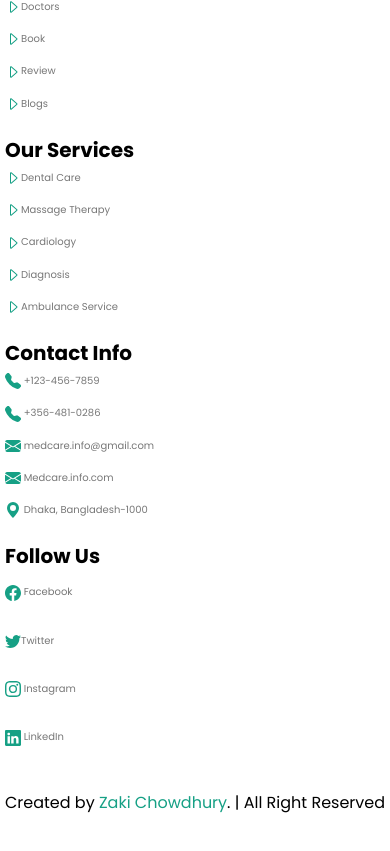
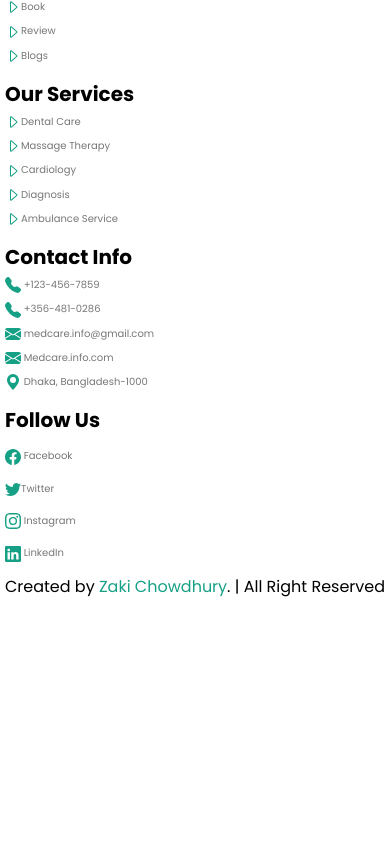
Before and after one commit to yeswanth-2003/MEDICAL-FRONTEND, a React (Create React App) app: page /home in a window 390 px wide. Shown: the part 9335-10186 px from the top of the page. After the commit the page ends 9990 px from the top, so only its background shows below. Built offline with nearby package versions, Linux system fonts and the light colour scheme; a web font is replaced by a local one.

Commit message:
Update footer.css

```diff
--- a/src/footer.css
+++ b/src/footer.css
@@ -97,5 +97,10 @@
     .sb-footer-link a{
         font-size: 10px;    }
         .sb-footer-link p{
-          font-size: 10px;    }
+          font-size: 10px;
+          margin: 0;
+           }
+           .sb-footer-link ul{
+            margin: 0;
+           }
    }
```
